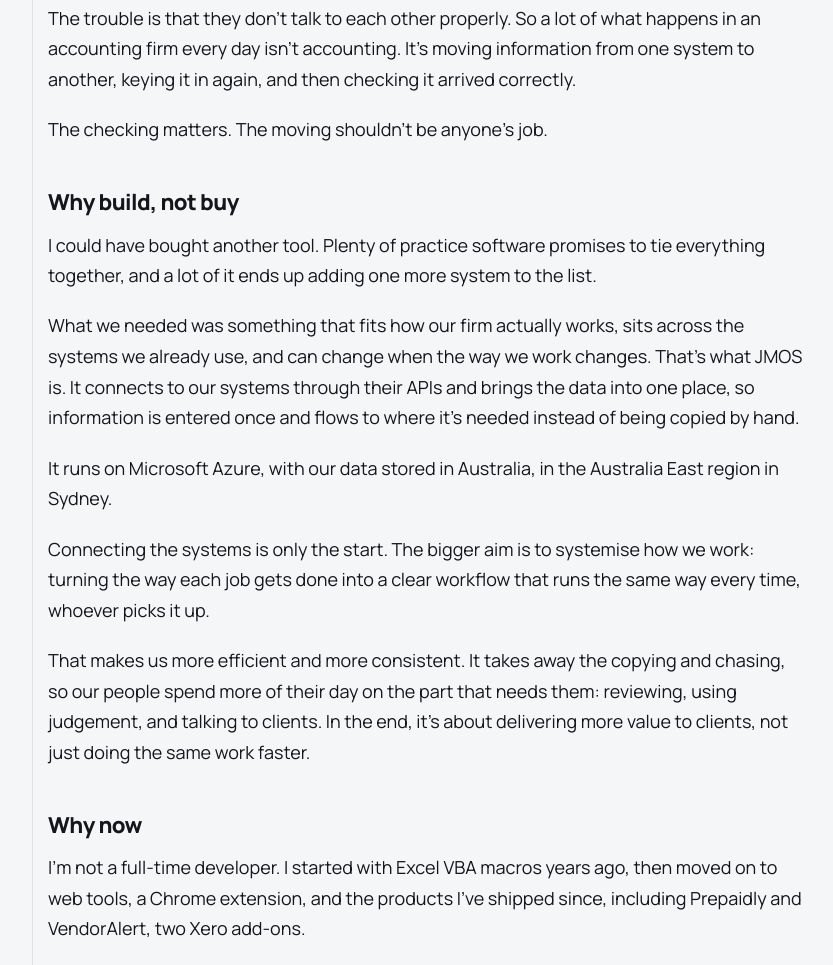
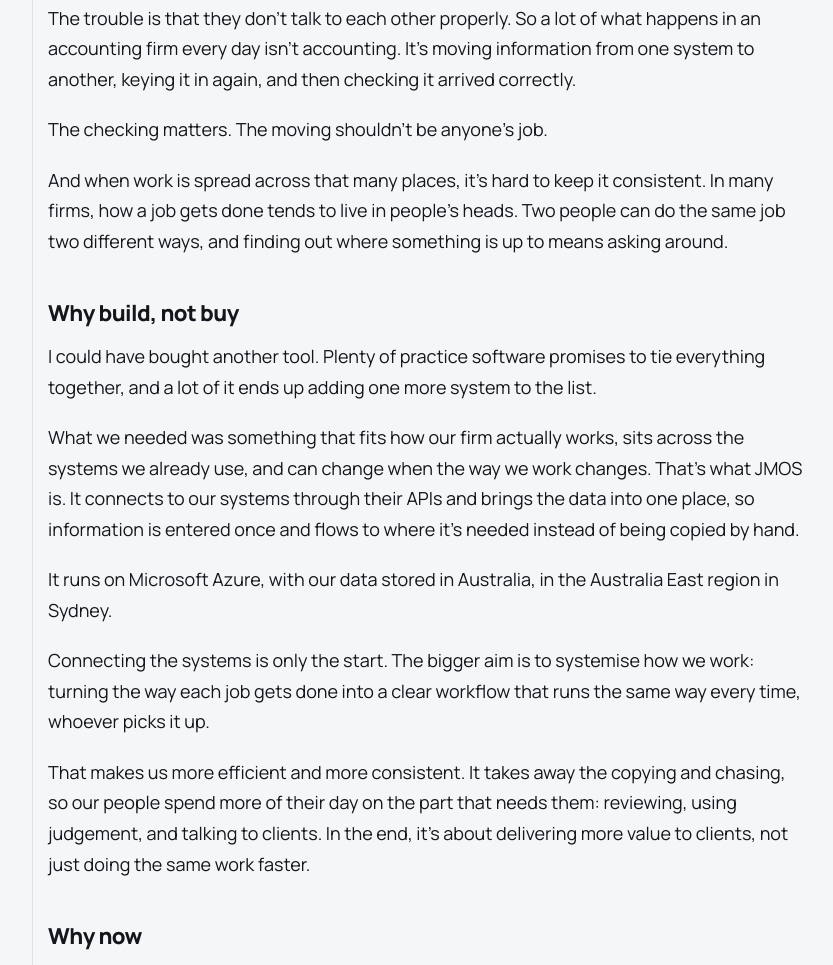
Before and after one commit to markma27/markma27.github.io, a plain HTML site: page jmos/why-build/index.html in a window 1280 px wide. Shown: the part 1005-1970 px from the top of the page, without its empty margins (296-1129 px from the left). Drawn offline with Linux system fonts and the light colour scheme.

Commit message:
Part 1: add the unsystemised-work half of the problem
Co-Authored-By: Claude Opus 5.5 <noreply@anthropic.com>
Claude-Session: https://claude.ai/code/session_01Qd1jR6xC39VzvBbwMAvBTb

```diff
--- a/jmos/why-build/index.html
+++ b/jmos/why-build/index.html
@@ -73,6 +73,7 @@
 
           <p>The trouble is that they don't talk to each other properly. So a lot of what happens in an accounting firm every day isn't accounting. It's moving information from one system to another, keying it in again, and then checking it arrived correctly.</p>
           <p>The checking matters. The moving shouldn't be anyone's job.</p>
+          <p>And when work is spread across that many places, it's hard to keep it consistent. In many firms, how a job gets done tends to live in people's heads. Two people can do the same job two different ways, and finding out where something is up to means asking around.</p>
 
           <h2>Why build, not buy</h2>
           <p>I could have bought another tool. Plenty of practice software promises to tie everything together, and a lot of it ends up adding one more system to the list.</p>
```
